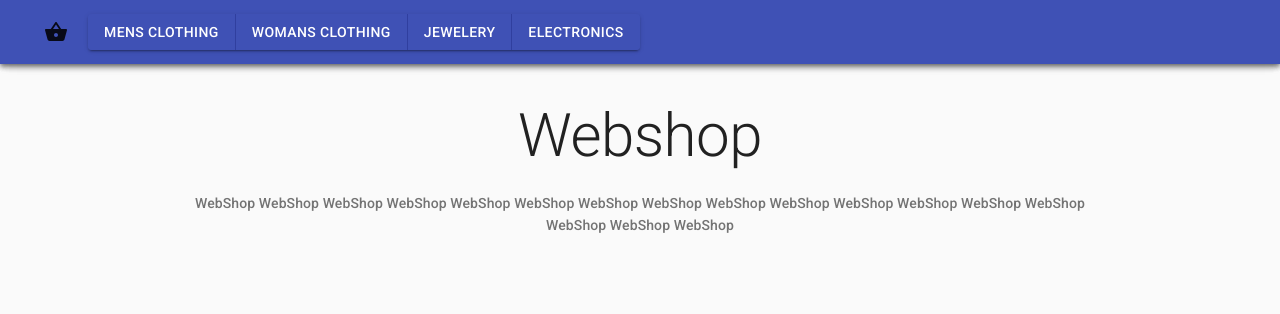
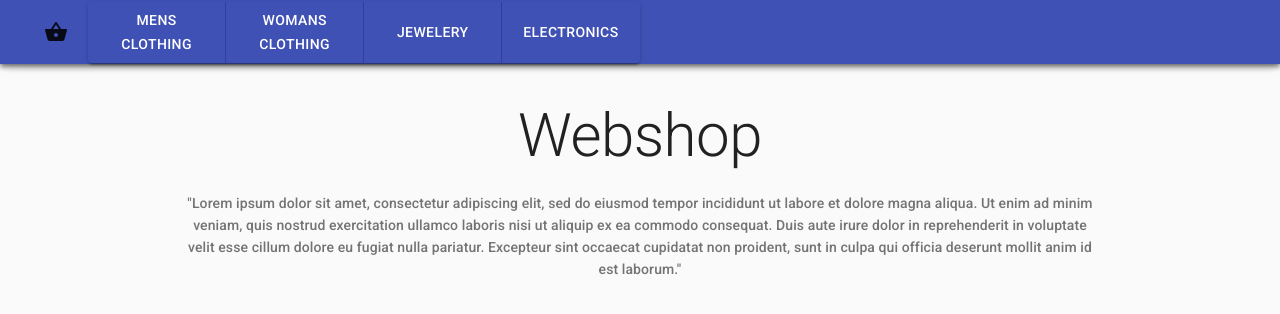
Before and after one commit to johlofg/project-webshop, a React (Create React App) app in the folder code/: page / in a window 1280 px wide. Shown: the top 314 px of the page. Built offline with nearby package versions, Linux system fonts and the light colour scheme.

Commit message:
deployed at vercel

```diff
--- a/code/src/components/CategoryBtns.js
+++ b/code/src/components/CategoryBtns.js
@@ -34,8 +34,8 @@
   const dispatch = useDispatch()
 
   return (
-    <Box component='div' sx={{ display:{ xs:'none', sm:'none', md:'block', lg:'block', xl:'block' } }}>
-      <ButtonGroup  variant='contained' aria-label='outlined category buttons' color='primary' >
+    <Box component='div' sx={{ display:{ xs:'none', sm:'block', md:'block', lg:'block', xl:'block' } }}>
+      <ButtonGroup fullWidth variant='contained' aria-label='outlined category buttons' color='primary' >
             <Button
               onClick={onHandleMen}>
               Mens clothing
--- a/code/src/components/RightNav.js
+++ b/code/src/components/RightNav.js
@@ -16,14 +16,13 @@
     margin-top: 40px;
   }
 
-  @media (max-width: 959px) {
+  @media (max-width: 599px); {
     display: flex;
     flex-flow: column nowrap;
     text-align: left;
     background-color: #3f51b5;
     position: fixed;
     transform: ${({ open }) => (open ? 'translateX(0)' : 'translateX(100%)')}
-    transition-duration: 5s;
     top: 0;
     right: 0;
     height: 100vh;
--- a/code/src/components/WelcomePage.js
+++ b/code/src/components/WelcomePage.js
@@ -19,7 +19,7 @@
           Webshop
         </Typography>
         <Typography variant='subtitle2' align='center' color='textSecondary' gutterBottom paragraph>
-          WebShop WebShop WebShop WebShop WebShop WebShop WebShop WebShop WebShop WebShop WebShop WebShop WebShop WebShop WebShop WebShop WebShop
+        "Lorem ipsum dolor sit amet, consectetur adipiscing elit, sed do eiusmod tempor incididunt ut labore et dolore magna aliqua. Ut enim ad minim veniam, quis nostrud exercitation ullamco laboris nisi ut aliquip ex ea commodo consequat. Duis aute irure dolor in reprehenderit in voluptate velit esse cillum dolore eu fugiat nulla pariatur. Excepteur sint occaecat cupidatat non proident, sunt in culpa qui officia deserunt mollit anim id est laborum."
         </Typography>
     </>
   )
```
Also changed, not shown: 1 other file (tests, documents, lock files or other folders).
